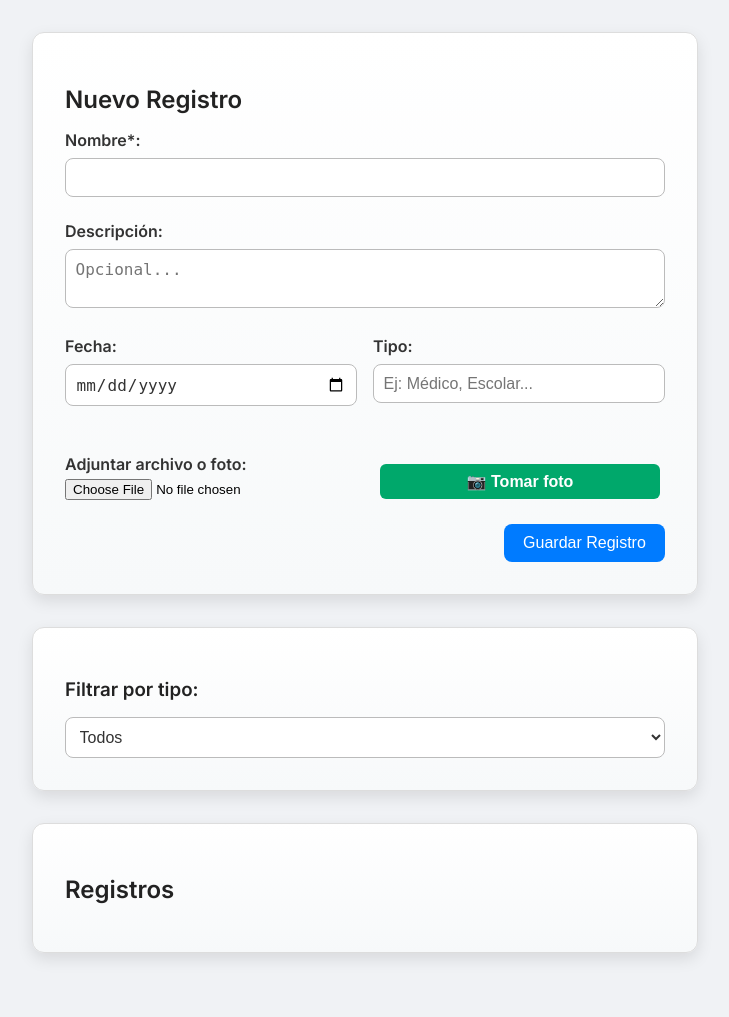
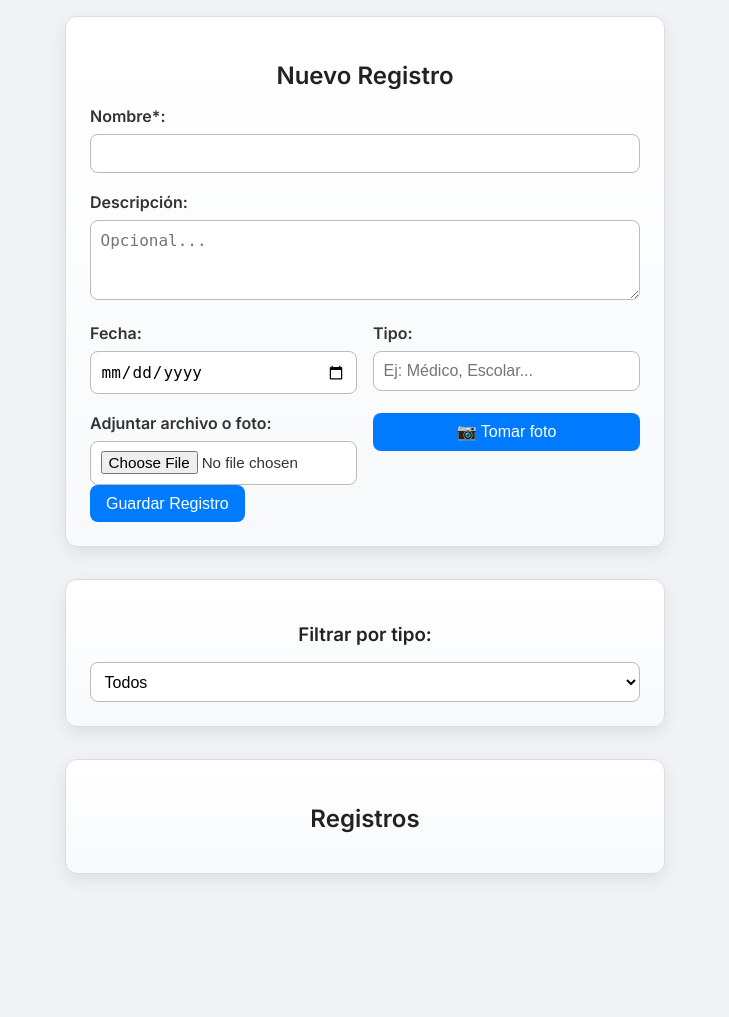
Before and after one commit to drebak85/MiAgenda, a Flask app: page /registro in a window 1280 px wide. Shown: the whole page, without its empty margins (275-1004 px from the left). After the commit the page ends 877 px from the top, so only its background shows below. Run offline with Flask 3, Linux system fonts and the light colour scheme; some libraries are stand-ins or nearby versions.

Commit message:
Add files via upload

```diff
--- a/static/css/registro.css
+++ b/static/css/registro.css
@@ -1,30 +1,33 @@
 /* TIPOGRAFÍA MODERNA */
 @import url('https://fonts.googleapis.com/css2?family=Inter:wght@400;600&display=swap');
+
+* {
+  box-sizing: border-box;
+}
 
 body {
   font-family: 'Inter', sans-serif;
   background-color: #f0f2f5;
   margin: 0;
   padding: 0;
+  color: #333;
 }
 
-/* Centrado del contenido */
 main.main-section {
   display: flex;
   flex-direction: column;
   align-items: center;
-  padding: 2rem;
+  padding: 1rem;
 }
 
-/* Mismo ancho para todos los módulos */
 .section-content {
   width: 100%;
   max-width: 600px;
   background: linear-gradient(to bottom, #ffffff, #f7f9fa);
-  padding: 2rem;
+  padding: 1.5rem;
   border-radius: 12px;
   margin-bottom: 2rem;
-  box-shadow: 0 6px 16px rgba(0, 0, 0, 0.1);
+  box-shadow: 0 6px 16px rgba(0, 0, 0, 0.08);
   border: 1px solid #ddd;
 }
 
@@ -33,7 +36,6 @@ label {
   display: block;
   margin-bottom: 0.5rem;
   font-weight: 600;
-  color: #333;
 }
 
 /* Encabezados */
@@ -41,73 +43,87 @@ h2, h3 {
   color: #222;
   margin-bottom: 1rem;
   font-weight: 600;
+  text-align: center;
 }
 
 /* Agrupación de campos */
 .form-group {
-  margin-bottom: 1.5rem;
+  margin-bottom: 1.2rem;
 }
 
-/* Dos columnas en línea */
-.form-grid-2cols {
+/* Dos columnas en línea adaptables */
+.form-grid-2cols,
+.form-group-horizontal {
   display: grid;
   grid-template-columns: 1fr 1fr;
   gap: 1rem;
-  margin-bottom: 1.5rem;
 }
 
-/* Inputs y selects uniformes */
-.form-group input[type="text"],
-.form-group input[type="date"],
-.form-group input[list],
-.form-group input[type="file"],
-.form-group textarea,
-.form-group select,
+.form-subgroup {
+  display: flex;
+  flex-direction: column;
+}
+
+/* Inputs y selects */
+input[type="text"],
+input[type="date"],
+input[type="file"],
+input[list],
+textarea,
+select,
 #filtro-tipo {
   width: 100%;
   padding: 0.6rem;
   border: 1px solid #bbb;
   border-radius: 8px;
   background-color: #fff;
-  color: #333;
   font-size: 1rem;
-  box-sizing: border-box;
+}
+
+textarea {
+  resize: vertical;
+  min-height: 80px;
 }
 
 /* Campo de archivo */
-.form-group input[type="file"] {
+input[type="file"] {
   font-size: 0.95rem;
 }
 
-/* Área de botones */
-.form-buttons {
-  text-align: right;
-  margin-top: 1.5rem;
-}
-
-/* Botón principal */
-.btn-success {
+/* Botones */
+.btn-success,
+.btn-foto,
+.btn-cerrar {
   background-color: #007bff;
-  color: #fff;
-  padding: 0.6rem 1.2rem;
+  color: white;
+  padding: 0.6rem 1rem;
   border: none;
   border-radius: 8px;
+  font-size: 1rem;
   cursor: pointer;
-  font-size: 1rem;
   transition: background-color 0.2s ease;
 }
 
-.btn-success:hover {
+.btn-success:hover,
+.btn-foto:hover {
   background-color: #0056b3;
 }
 
-/* Estilo para los registros listados */
+.btn-cerrar {
+  background-color: #ccc;
+  color: #333;
+}
+
+.btn-cerrar:hover {
+  background-color: #aaa;
+}
+
+/* Registros */
 .registro-item {
   background-color: #f8f9fa;
   padding: 1rem;
   border-radius: 8px;
   margin-bottom: 1rem;
-  color: #333;
   border: 1px solid #e0e0e0;
 }
 
@@ -117,11 +133,6 @@ h2, h3 {
 
 .registro-item em {
   color: #666;
-}
-
-.registro-item p {
-  margin-top: 0.5rem;
-  margin-bottom: 0.5rem;
 }
 
 .registro-item a {
@@ -134,51 +145,12 @@ h2, h3 {
 }
 
 .registro-item hr {
-  border: 0;
+  border: none;
   border-top: 1px solid #ddd;
-  margin-top: 1rem;
-  margin-bottom: 0.5rem;
+  margin: 1rem 0 0.5rem 0;
 }
 
-/* Select de filtro */
-#filtro-tipo {
-  background-color: #fff;
-}
-
-.form-group-horizontal {
-  display: flex;
-  gap: 20px;
-  flex-wrap: wrap;
-  width: 100%;
-  margin-bottom: 15px;
-}
-
-.form-subgroup {
-  flex: 1;
-  display: flex;
-  flex-direction: column;
-}
-
-.form-subgroup label {
-  margin-bottom: 5px;
-  font-weight: bold;
-}
-
-.btn-foto {
-  background-color: #00a86b;
-  color: white;
-  font-weight: bold;
-  padding: 10px;
-  border-radius: 6px;
-  border: none;
-  cursor: pointer;
-  font-size: 16px;
-}
-
-.btn-foto:hover {
-  background-color: #007e54;
-}
-
+/* Modal cámara */
 .modal-camara {
   position: fixed;
   top: 50%;
@@ -196,14 +168,29 @@ h2, h3 {
 }
 
 .modal-camara video {
-  width: 300px;
-  max-width: 100%;
+  width: 100%;
   border-radius: 8px;
 }
 
-.btn-foto, .btn-cerrar {
-  margin: 10px 5px 0;
-  padding: 8px 12px;
-  font-size: 1rem;
-  cursor: pointer;
+/* RESPONSIVE para móviles */
+@media (max-width: 600px) {
+  .form-grid-2cols,
+  .form-group-horizontal {
+    grid-template-columns: 1fr;
+  }
+
+  .btn-success,
+  .btn-foto,
+  .btn-cerrar {
+    width: 100%;
+  }
+
+  .modal-camara {
+    width: 90%;
+    max-width: 360px;
+  }
+
+  .section-content {
+    padding: 1rem;
+  }
 }
```
